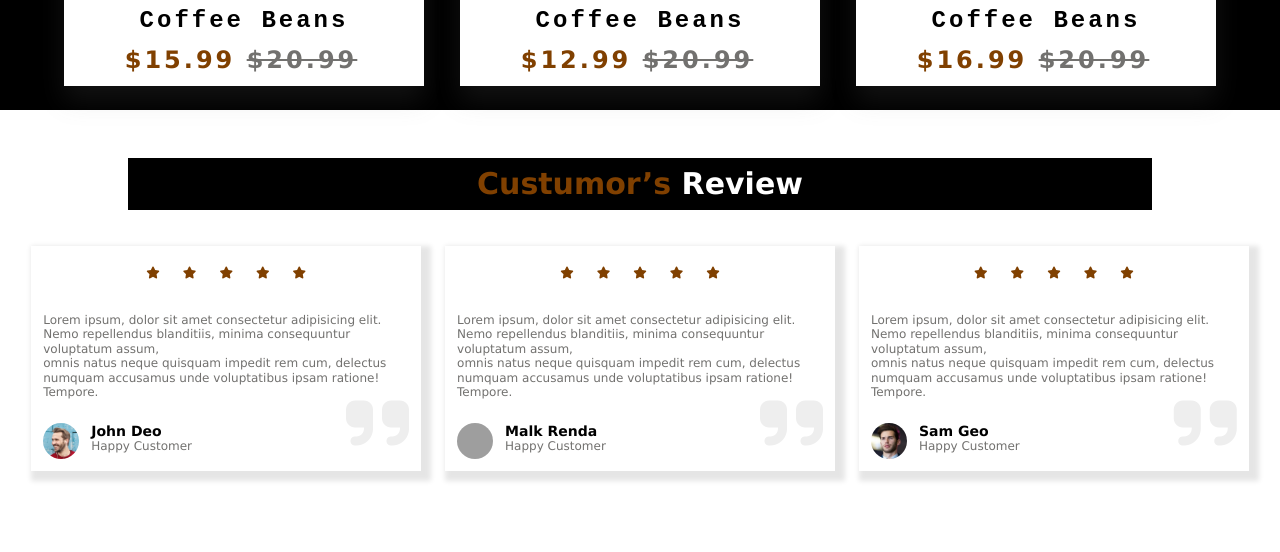
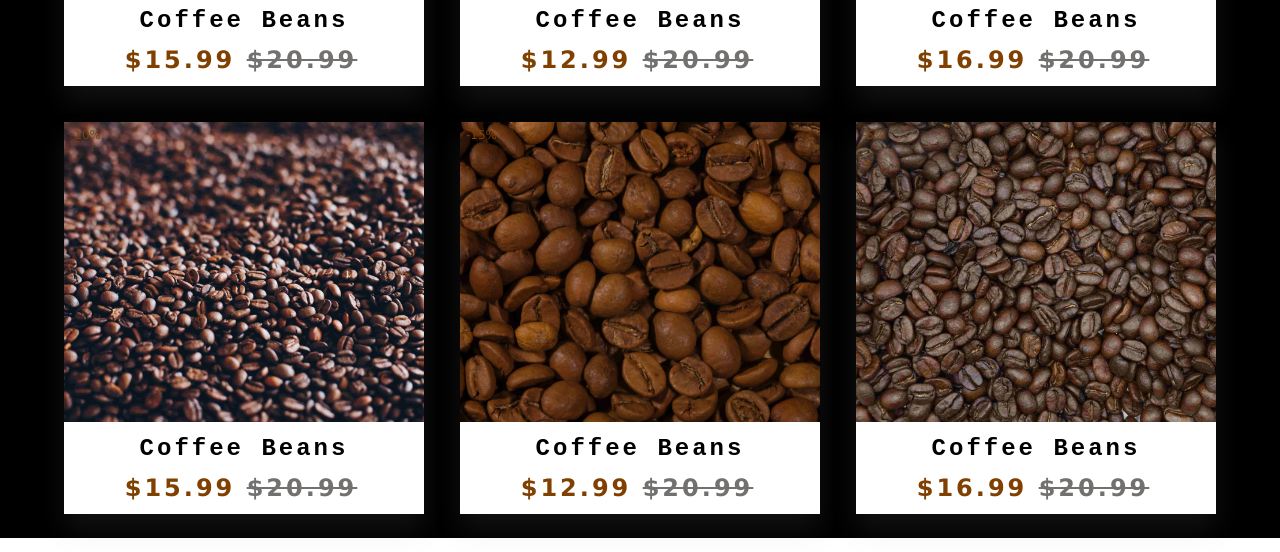
Before and after one commit to sara8ahmad/Coffee-Shop, a plain HTML site: page index.html in a window 1280 px wide. Shown: the part 3207-3759 px from the top of the page. Drawn offline with Linux system fonts and the light colour scheme; grey boxes are pictures that could not be loaded.

Commit message:
Update index.html

```diff
--- a/index.html
+++ b/index.html
@@ -279,6 +279,61 @@
     </div>
 
    </div>
+             <div class="box">
+                <span class="discount">-10%</span>
+                <div class="image">
+
+                    <img src="images-1/1.jpg" alt=""/>
+                    <div class="icons">
+                        <a href="#" ><i class="fa-sharp fa-solid fa-heart"></i></a>
+                        <a href="#" class="cart-btn">Add to Cart</a>
+                        <a href="#"><i class="fa-sharp fa-solid fa-share"></i></a>
+
+                    </div>
+                </div>
+            <div class="content">
+                <h3>Coffee Beans</h3>
+                <div class="price">  $15.99 <span> $20.99 </span> </div>
+            </div>
+        </div>
+
+        <div class="box">
+            <span class="discount">-15%</span>
+            <div class="image">
+
+                <img src="images-1/1 (2).jpg" alt=""/>
+                <div class="icons">
+                    <a href="#" ><i class="fa-sharp fa-solid fa-heart"></i></a>
+                    <a href="#" class="cart-btn">Add to Cart</a>
+                    <a href="#"><i class="fa-sharp fa-solid fa-share"></i></a>
+
+                </div>
+            </div>
+        <div class="content">
+            <h3>Coffee Beans</h3>
+            <div class="price">  $12.99 <span> $20.99 </span> </div>
+        </div>
+      </div>
+
+    <div class="box">
+        <span class="discount">-5%</span>
+        <div class="image">
+
+            <img src="images-1/1 (7).jpg" alt=""/>
+            <div class="icons">
+                <a href="#" ><i class="fa-sharp fa-solid fa-heart"></i></a>
+                <a href="#" class="cart-btn">Add to Cart</a>
+                <a href="#"><i class="fa-sharp fa-solid fa-share"></i></a>
+
+            </div>
+        </div>
+    <div class="content">
+        <h3>Coffee Beans</h3>
+        <div class="price">  $16.99 <span> $20.99 </span> </div>
+    </div>
+
+   </div>
+
 
 </div>
 
```
